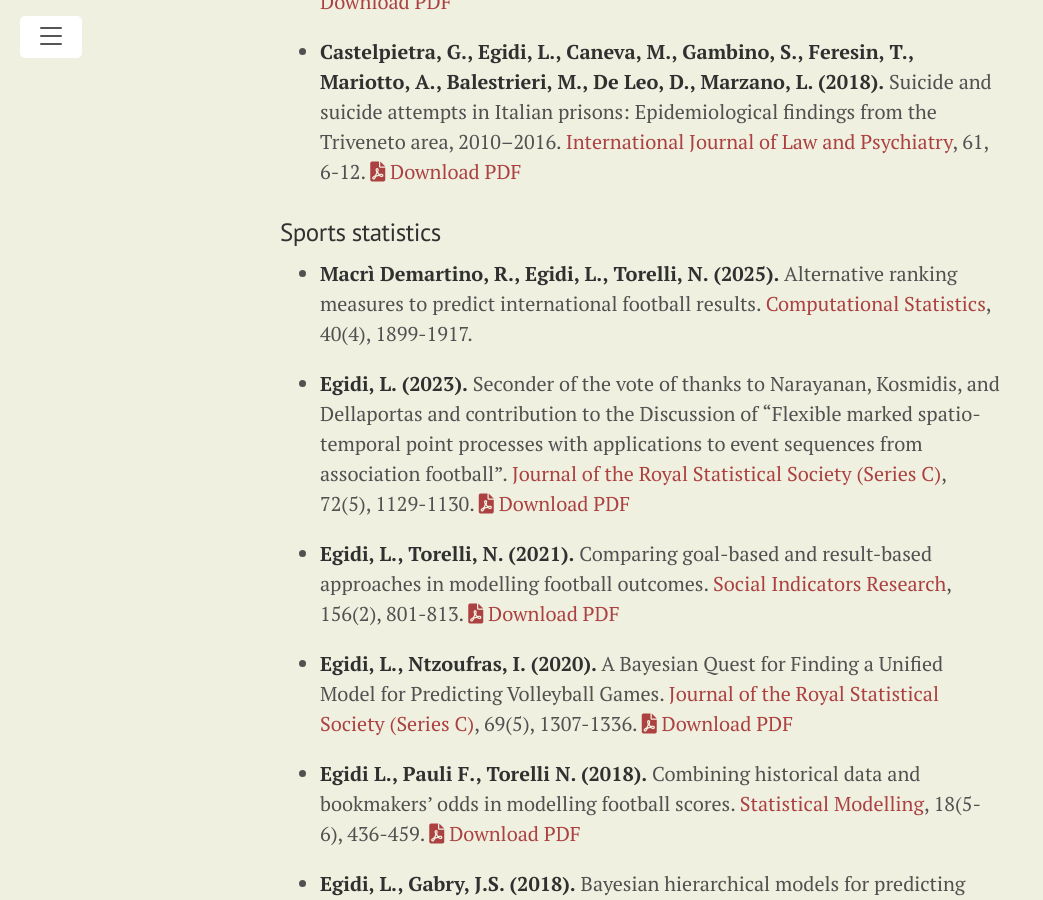
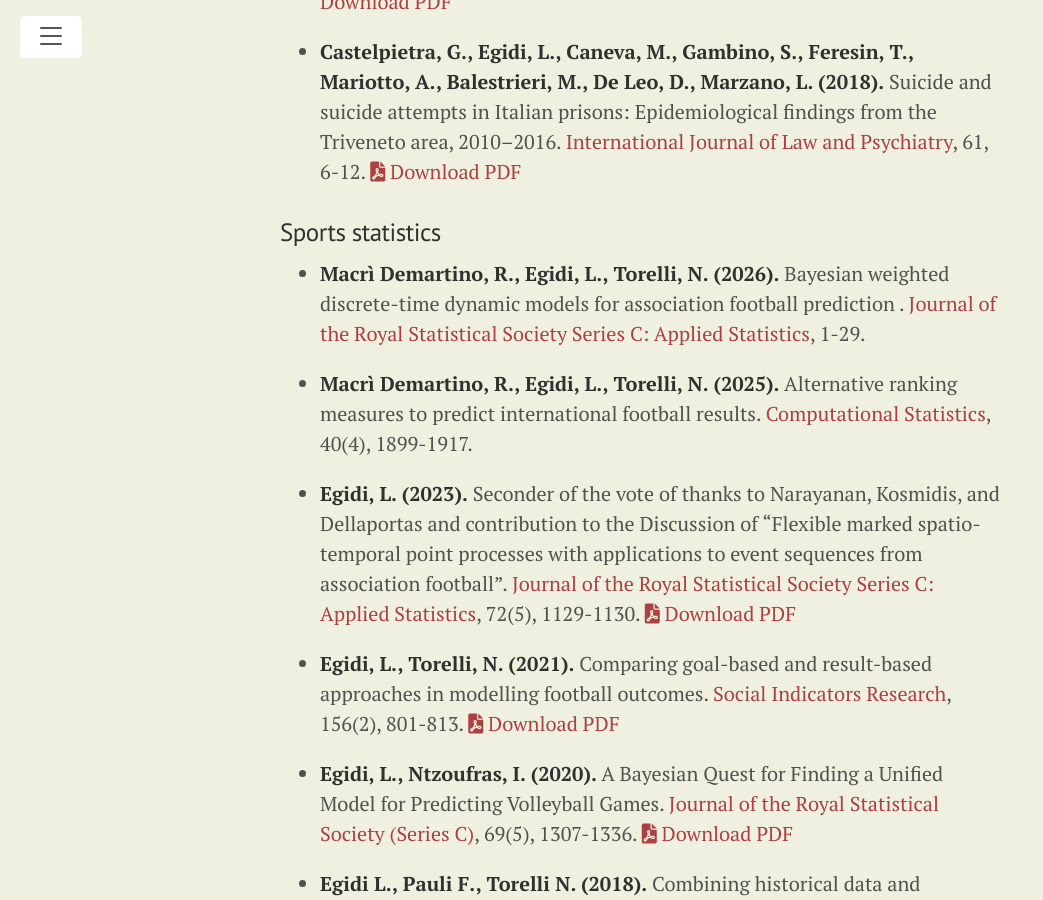
Before and after one commit to LeoEgidi/leoegidi.github.io, a Jekyll site: the page built from publications.md, in a window 1280 px wide and 900 px high, scrolled down 2484 px. Shown: the whole window, without its empty margins (0-1043 px from the left). Built offline with Jekyll 4.4.1, drawn with Linux system fonts in a browser that asks for light colours; Markdown is read by kramdown in place of the engine named in the settings.

Commit message:
Update publications.md

```diff
--- a/publications.md
+++ b/publications.md
@@ -96,9 +96,11 @@ desciption: "List of academic publications of Leonardo Egidi"
 
 ### Sports statistics
 
+- **Macrì Demartino, R., Egidi, L., Torelli, N. (2026).** Bayesian weighted discrete-time dynamic models for association football prediction . [Journal of the Royal Statistical Society Series C: Applied Statistics](https://academic.oup.com/jrsssc/advance-article/doi/10.1093/jrsssc/qlag032/8704597?searchresult=1){:target="_blank" rel="noopener noreferrer"}, 1-29.
+
 - **Macrì Demartino, R., Egidi, L., Torelli, N. (2025).** Alternative ranking measures to predict international football results. [Computational Statistics](https://link.springer.com/article/10.1007/s00180-024-01585-z){:target="_blank" rel="noopener noreferrer"}, 40(4), 1899-1917.
 
-- **Egidi, L. (2023).** Seconder of the vote of thanks to Narayanan, Kosmidis, and Dellaportas and contribution to the Discussion of "Flexible marked spatio-temporal point processes with applications to event sequences from association football". [Journal of the Royal Statistical Society (Series C)](https://rss.onlinelibrary.wiley.com/journal/14679876){:target="_blank" rel="noopener noreferrer"}, 72(5), 1129-1130.
+- **Egidi, L. (2023).** Seconder of the vote of thanks to Narayanan, Kosmidis, and Dellaportas and contribution to the Discussion of "Flexible marked spatio-temporal point processes with applications to event sequences from association football". [Journal of the Royal Statistical Society Series C: Applied Statistics](https://rss.onlinelibrary.wiley.com/journal/14679876){:target="_blank" rel="noopener noreferrer"}, 72(5), 1129-1130.
 <a href="{{ '/paper/discussion_paper.pdf' | relative_url }}" target="_blank">
     <i class="fas fa-file-pdf"></i> Download PDF
 </a>
```
